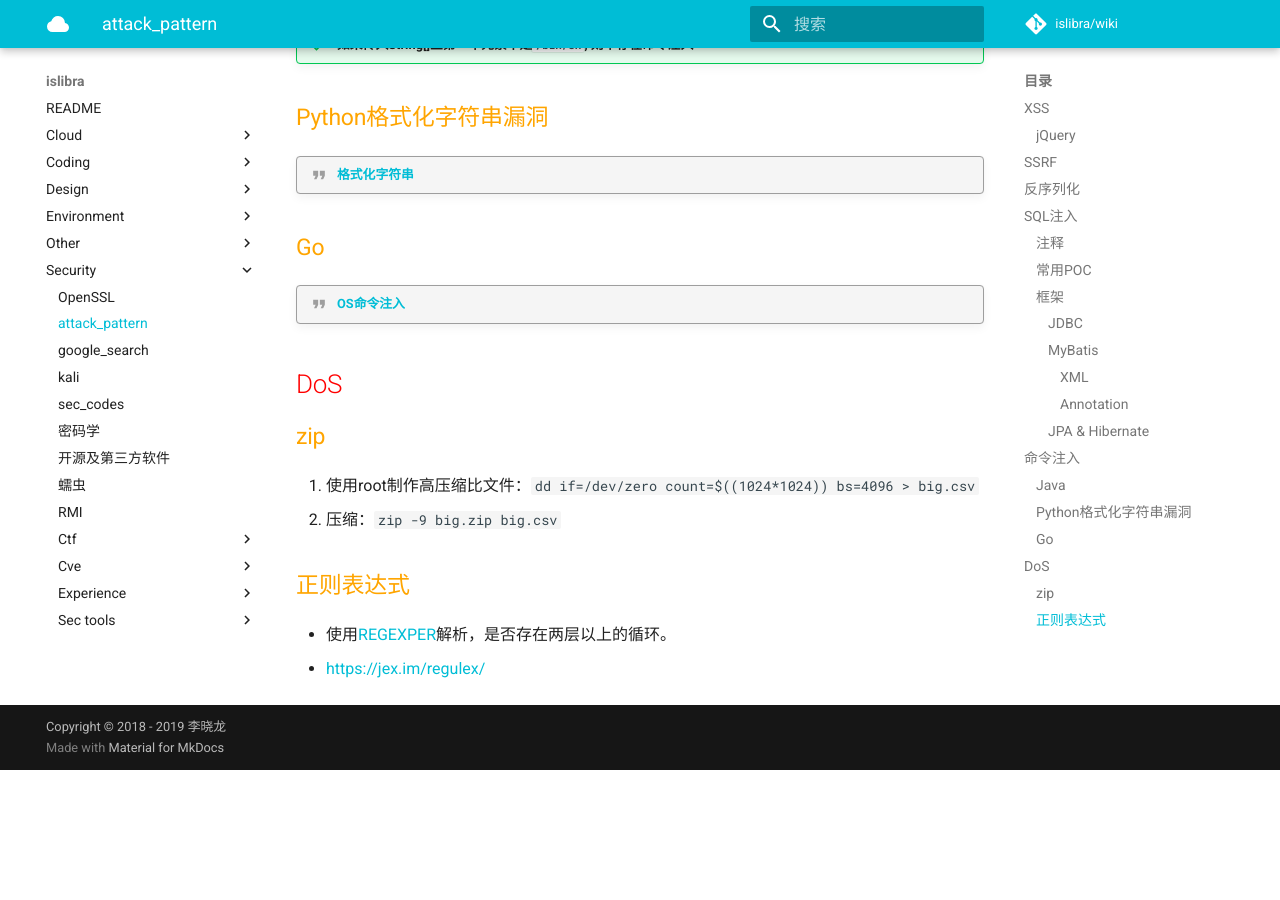
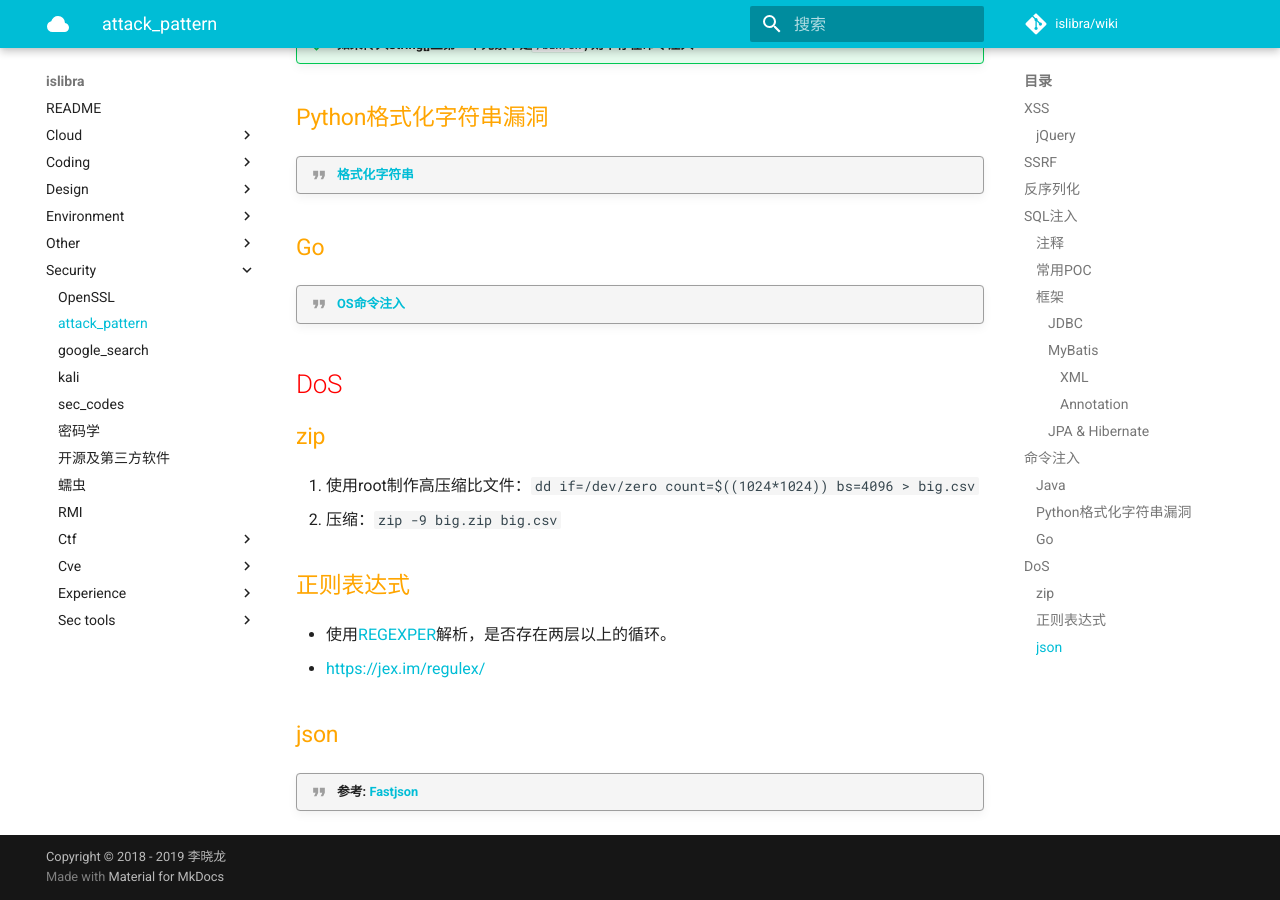
Before and after one commit to islibra/wiki, an MkDocs documentation site: the page built from docs/security/attack_pattern.md, in a window 1280 px wide and 900 px high, scrolled down 6752 px. Built offline with MkDocs 1.6.1 and Material for MkDocs 9.7.7, drawn with Linux system fonts in a browser that asks for light colours; comment, search, counter and statistics services are not loaded; before the commit the page ends 7522 px from its top, so only the background shows below that.

Commit message:
Update attack_pattern.md

```diff
--- a/docs/security/attack_pattern.md
+++ b/docs/security/attack_pattern.md
@@ -341,3 +341,7 @@ public class OSi {
 
 - 使用[REGEXPER](https://regexper.com/)解析，是否存在两层以上的循环。
 - <https://jex.im/regulex/>
+
+### json
+
+!!! quote "参考: [Fastjson](../cve/cve_catalog/#fastjson_1)"
```
